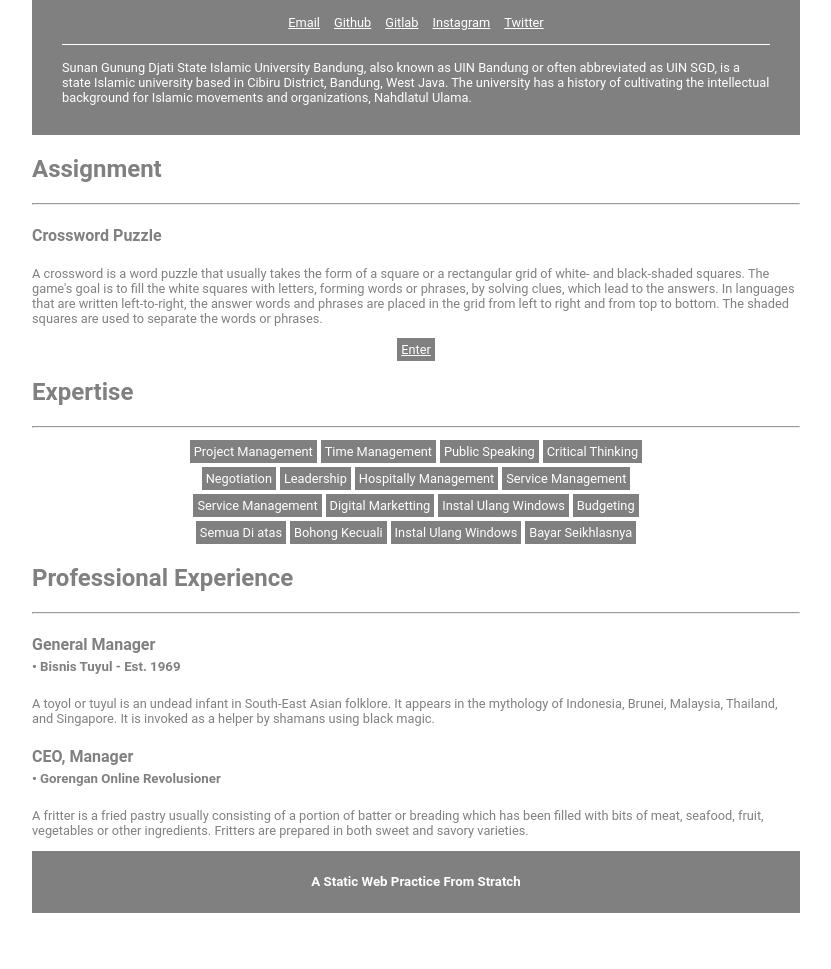
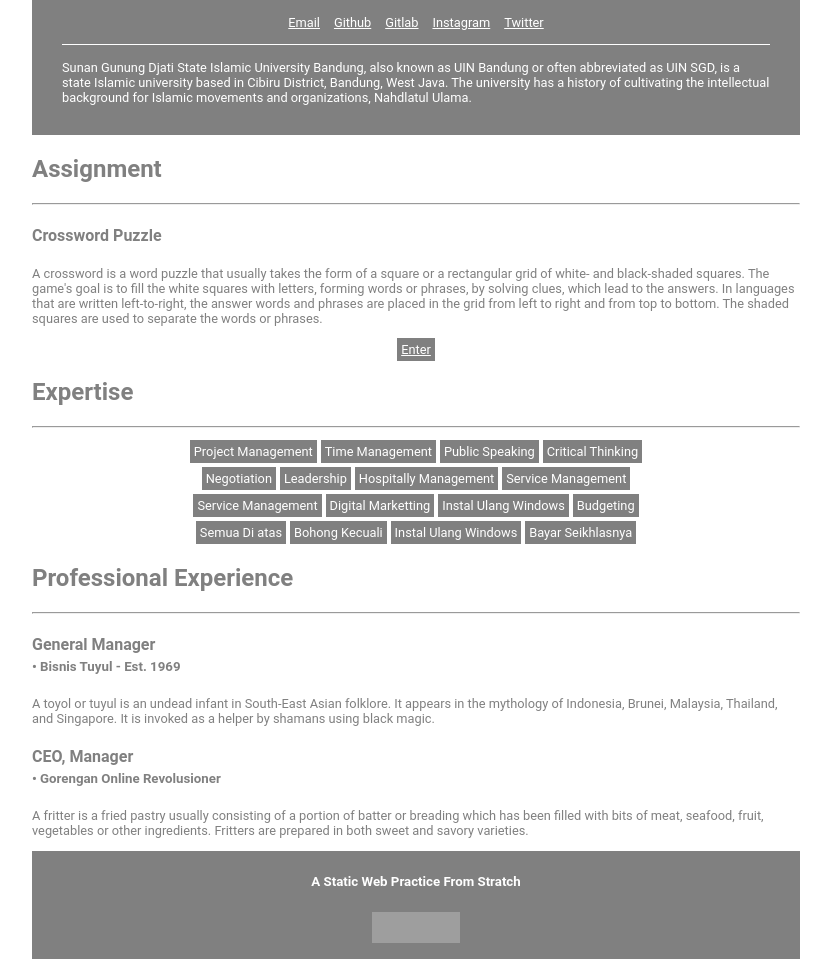
Before and after one commit to amyar32/tikosewads.github.io, a plain HTML site: page index.html in a window 1280 px wide. Shown: the part 96-1065 px from the top of the page, without its empty margins (224-1055 px from the left). Before the commit the page ends 1019 px from the top, so only its background shows below. Drawn offline with Linux system fonts and the light colour scheme; grey boxes are pictures that could not be loaded.

Commit message:
add w3 css valid img

```diff
--- a/index.html
+++ b/index.html
@@ -1,5 +1,5 @@
 <!DOCTYPE html>
-<html>
+<html lang="en">
     <head>
         <meta charset="utf-8">
         <link href="./style/style.css" rel="stylesheet" type="text/css">
@@ -78,6 +78,13 @@
 
         <footer id="main-footer">
           <h5>A Static Web Practice From Stratch</h5>
+          <p>
+            <a href="http://jigsaw.w3.org/css-validator/check/referer">
+              <img style="border:0;width:88px;height:31px"
+              src="http://jigsaw.w3.org/css-validator/images/vcss-blue"
+              alt="Valid CSS!" />
+            </a>
+          </p>
         </footer>
     </body>
 </html>
```
